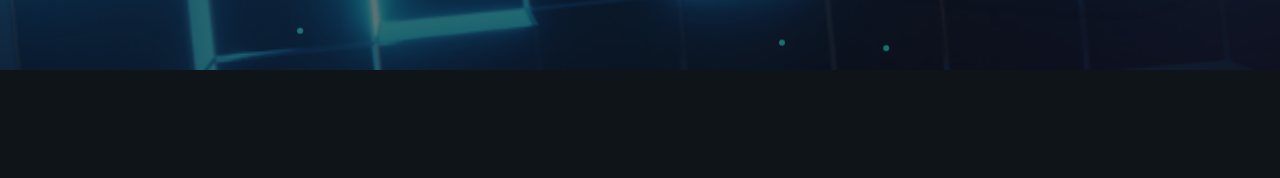
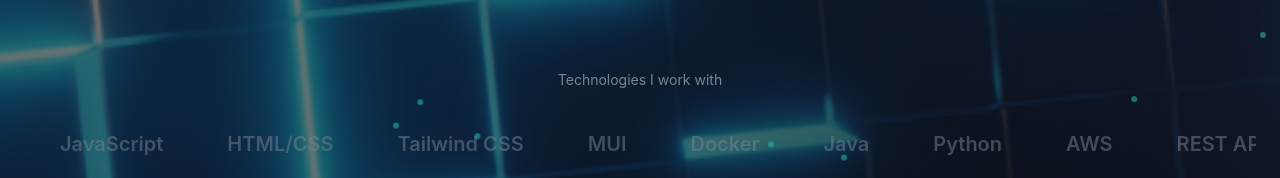
Before and after one commit to dovile-mart/devportfolio, a React (Vite) app: page / in a window 1280 px wide. Shown: the part 744-922 px from the top of the page. Before the commit the page ends 814 px from the top, so only its background shows below. Built offline with nearby package versions, Linux system fonts and the light colour scheme.

Commit message:
Add skills section

```diff
--- a/src/sections/Hero.jsx
+++ b/src/sections/Hero.jsx
@@ -1,6 +1,21 @@
 import { Button } from "@/components/Button";
 import { ArrowRight, Github, Linkedin } from "lucide-react";
 import { AnimatedBorderButton } from "../components/AnimatedBorderButton";
+
+const skills = [
+    "React",
+    "JavaScript",
+    "HTML/CSS",
+    "Tailwind CSS",
+    "MUI",
+    "Docker",
+    "Java",
+    "Python",
+    "AWS",
+    "REST APIs",
+    "Figma",
+    "Git",
+];
 
 export const Hero = () => {
   return (
@@ -124,6 +139,23 @@
                       </div>
                   </div>
               </div>
+              {/** Skills Section */}
+              <div className="mt-20 animate-fade-in animation-delay-600">
+                  <p className="text-sm text-muted-foreground mb-6 text-center">
+                      Technologies I work with
+                  </p>
+                  <div className="relative overflow-hidden">
+                      <div className="flex animate-marquee">
+                          {[...skills, ...skills].map((skill, index) => (
+                          <div key={index} className="flex-shrink-0 px-8 py-4">
+                                  <span className="text-xl font-semibold text-muted-foreground/50 hover:text-muted-foreground transition-colors">
+                                      {skill}
+                                  </span>
+                          </div>
+                      ))}
+                      </div>
+                  </div>
+              </div>
           </div>
     </section>
   );
```
